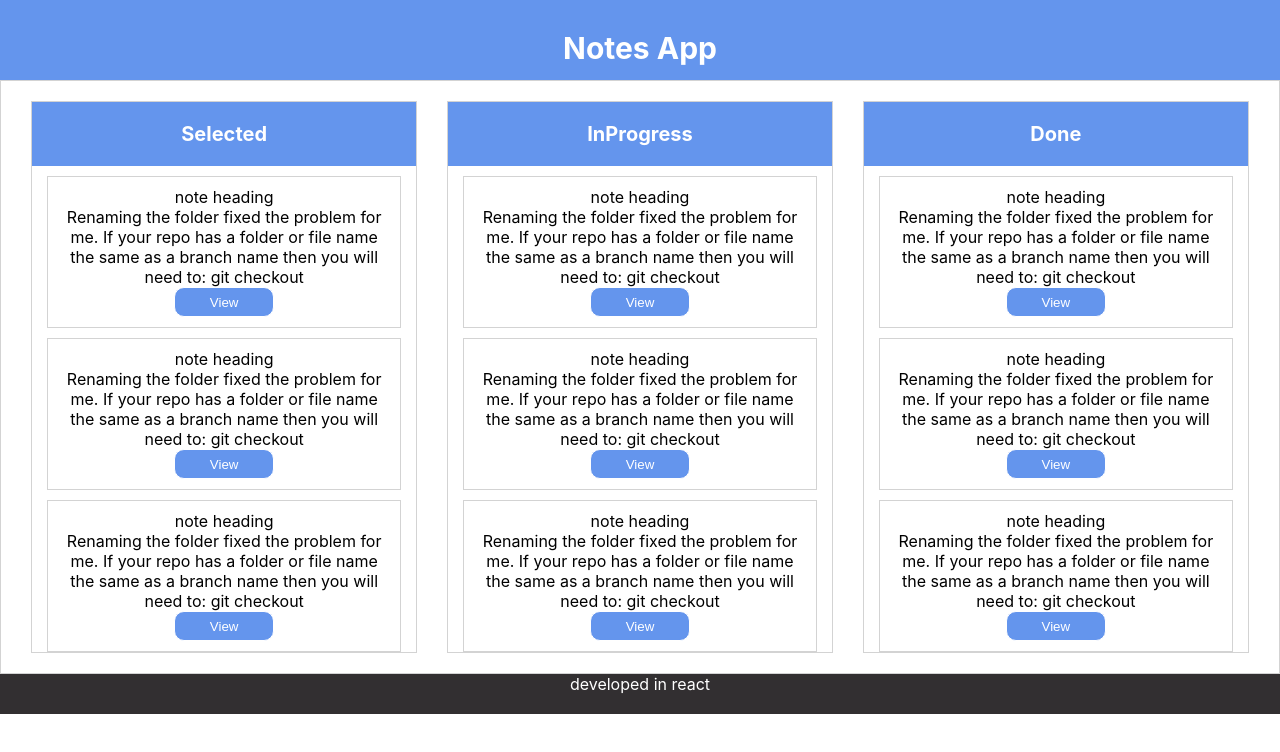
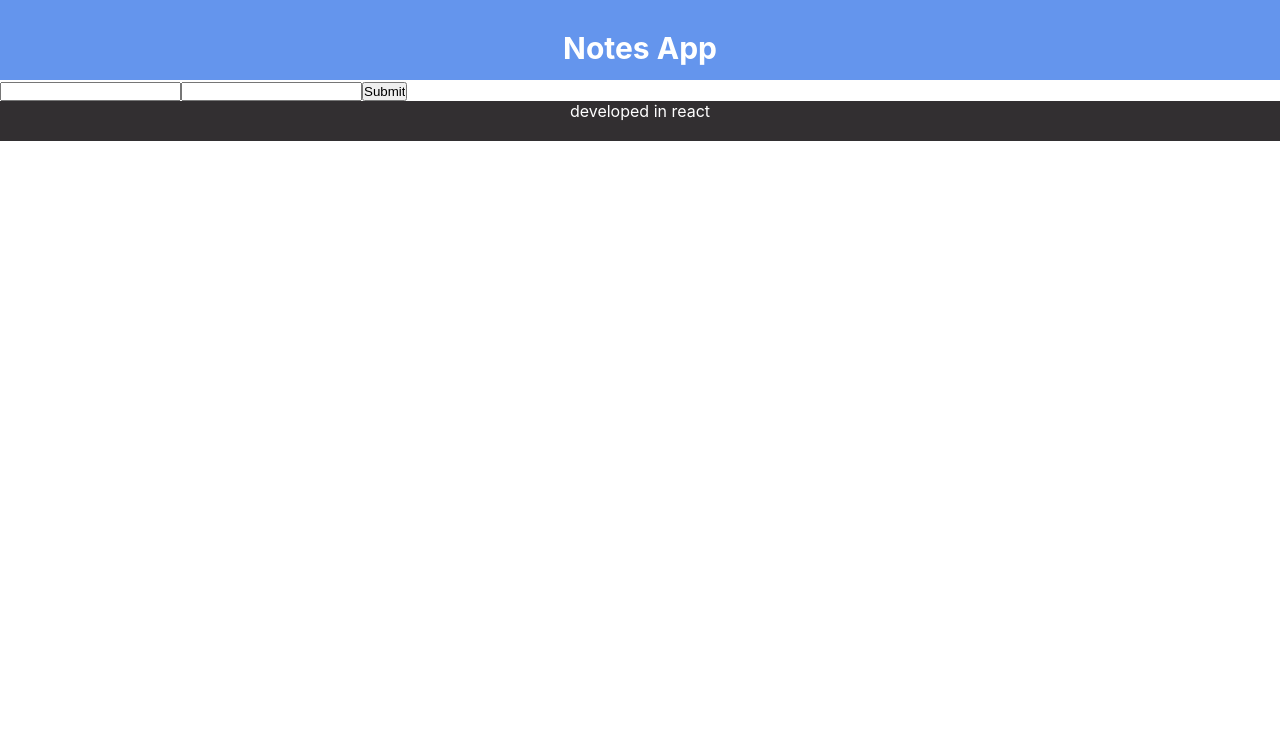
Before and after one commit to smartengineergeek/notes-app, a React (Create React App) app: page /create in a window 1280 px wide. Shown: the top 752 px of the page. Built offline with nearby package versions, Linux system fonts and the light colour scheme.

Commit message:
integrated Routes

```diff
--- a/package.json
+++ b/package.json
@@ -8,11 +8,12 @@
     "@testing-library/user-event": "^12.2.2",
     "react": "^17.0.1",
     "react-dom": "^17.0.1",
+    "react-router-dom": "^5.2.0",
     "react-scripts": "4.0.0",
     "web-vitals": "^0.2.4"
   },
   "scripts": {
-    "start": "react-scripts start",
+    "start": "set PORT=5000 && react-scripts start",
     "build": "react-scripts build",
     "test": "react-scripts test",
     "eject": "react-scripts eject"
--- a/src/App.js
+++ b/src/App.js
@@ -1,14 +1,14 @@
 import React from 'react';
 import { Header, Footer } from './Layouts/Header/Header';
-import Notes from './components/Notes/Notes';
 import Modal from './components/Modal/Modal';
+import Routes from './Routes';
 
 class App extends React.Component{
   render(){
     return(
       <div>
         <Header />
-        <Notes />
+        <Routes />
         <Footer />
         <Modal />
       </div>
--- /dev/null
+++ b/src/Routes.js
@@ -0,0 +1,25 @@
+import React from 'react';
+import {
+    BrowserRouter as Router,
+    Switch,
+    Route
+} from 'react-router-dom';
+
+import Notes from './components/Notes/Notes';
+import Create from './components/Create/Create';
+
+export default function Routes(){
+    return(
+        <Router>
+            <Switch>
+                <Route exact path="/">
+                    <Notes />
+                </Route>
+                <Route exact path="/create">
+                    <Create />
+                </Route>
+                <Route render={() => <div>404</div>} />
+            </Switch>
+        </Router>
+    )
+}
--- /dev/null
+++ b/src/components/Create/Create.js
@@ -0,0 +1,28 @@
+import React from 'react';
+
+class Create extends React.Component{
+    constructor(props){
+        super(props);
+        this.headingInputRef = React.createRef();
+        this.descriptionInputRef = React.createRef();
+        this.formHandler = this.formHandler.bind(this);
+    }
+
+    formHandler(){
+        console.log(" heading ", this.headingInputRef.value)
+    }
+
+    render(){
+        return(
+            <div className="create">
+                <form onSubmit={this.formHandler}>
+                    <input ref={input => this.headingInputRef = input} />
+                    <input ref={input => this.descriptionInputRef = input} />
+                    <input type="submit" />
+                </form>
+            </div>
+        )
+    }
+}
+
+export default Create;
--- a/src/components/Notes/Note/Note.js
+++ b/src/components/Notes/Note/Note.js
@@ -3,9 +3,9 @@
 
 const Note = props => (
     <div className="single-note">
-        <p className="single-note-heading">note heading</p>
+        <p className="single-note-heading">{props.heading}</p>
         <p className="single-note-description">
-        Renaming the folder fixed the problem for me. If your repo has a folder or file name the same as a branch name then you will need to: git checkout
+        {props.description}
         </p>
         <button className="single-note-view-button" onClick={props.clickHandler}>View</button>
     </div>
--- a/src/components/Notes/Notes.js
+++ b/src/components/Notes/Notes.js
@@ -8,30 +8,40 @@
         document.getElementById("myModal").style.display = "block";
     }
     render(){
+        let notes = JSON.parse(localStorage.getItem("notes-app-data"));
         return(
             <div className="tasks">
                 <div className="tasks-selected-for-development tasks-col">
                     <p className="tasks-type">Selected</p>
                     <div className="tasks-list">
-                        <Note clickHandler={this.clickHandler} />
-                        <Note clickHandler={this.clickHandler} />
-                        <Note clickHandler={this.clickHandler} />
+                        {notes != null && notes.map(note => (
+                            <React.Fragment>
+                            {(note.status === "selected-for-development") &&
+                                <Note clickHandler={this.clickHandler} heading={note.heading} description={note.description} />}
+                            </React.Fragment>
+                        ))}
                     </div>
                 </div>
                 <div className="tasks-inprogress tasks-col">
                     <p className="tasks-type">InProgress</p>
                     <div className="tasks-list">
-                        <Note />
-                        <Note />
-                        <Note />
+                        {notes != null && notes.map(note => (
+                            <React.Fragment>
+                            {(note.status === "inprogress") &&
+                                <Note clickHandler={this.clickHandler} heading={note.heading} description={note.description} />}
+                            </React.Fragment>
+                        ))}
                     </div>
                 </div>
                 <div className="tasks-done tasks-col">
                     <p className="tasks-type">Done</p>
                     <div className="tasks-list">
-                        <Note />
-                        <Note />
-                        <Note />
+                        {notes != null && notes.map(note => (
+                                <React.Fragment>
+                                {(note.status === "done") &&
+                                    <Note clickHandler={this.clickHandler} heading={note.heading} description={note.description} />}
+                                </React.Fragment>
+                        ))}
                     </div>
                 </div>
             </div>
```
Also changed, not shown: src/components/Create/Create.css (added), 1 other file (tests, documents, lock files or other folders).
